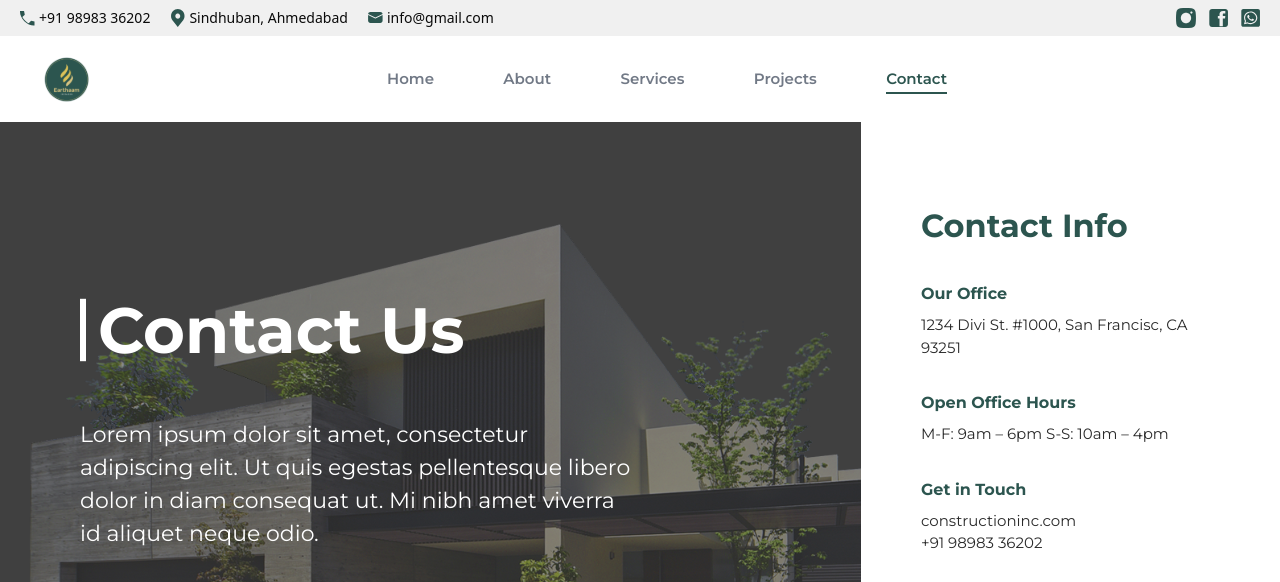
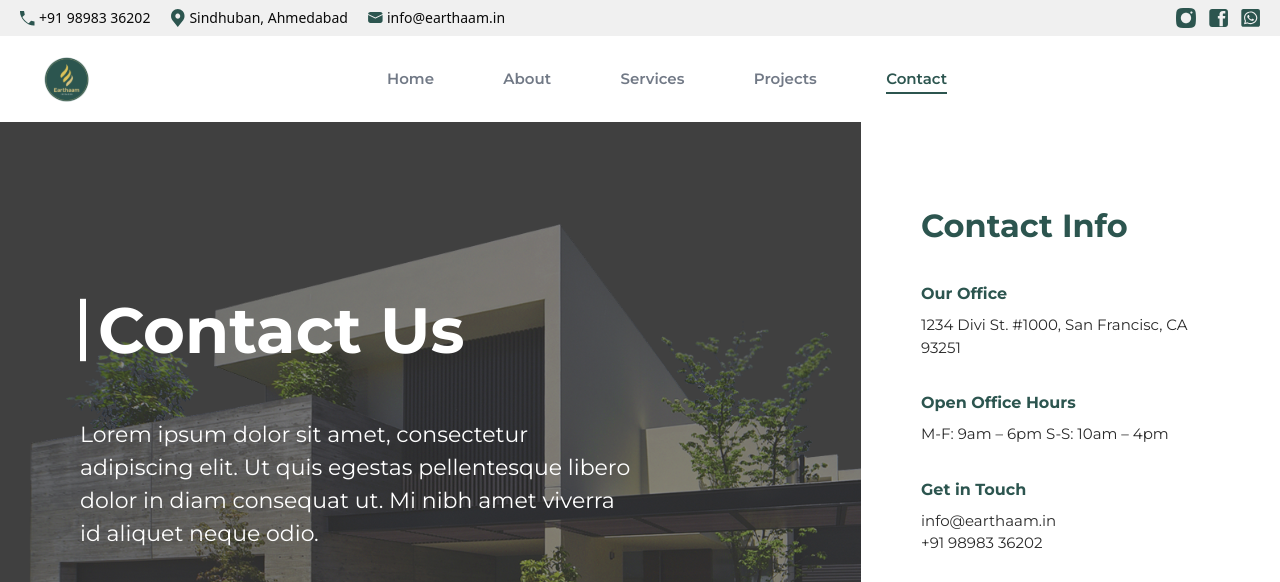
Before and after one commit to Bhanu-code/eartham, a Next.js app: page /contact in a window 1280 px wide. Shown: the top 582 px of the page. Built offline with nearby package versions, Linux system fonts and the light colour scheme.

Commit message:
mail fix

```diff
--- a/src/app/(components)/_Footer.tsx
+++ b/src/app/(components)/_Footer.tsx
@@ -16,8 +16,8 @@ const _Footer = () => {
     { href: "/about_lk", label: "About Us" },
     { href: "/services", label: "Services" },
     { href: "/projects", label: "Projects" },
-    { href: "/up_coming", label: "Up Coming" },
-    { href: "/contact_lk", label: "Contact Us" }
+    { href: "", label: "Up Coming" },
+    { href: "/contact", label: "Contact Us" }
   ];
 
   const footerIcons = [
--- a/src/app/(components)/_NavSocial.tsx
+++ b/src/app/(components)/_NavSocial.tsx
@@ -25,7 +25,7 @@ const _NavSocial = () => {
                     </div>
                     <div className='flex space-x-1 items-center hover:text-gray-700 transition-colors duration-200'>
                         <Image src={MailIcon} height={15} width={15} alt='mail icon' />
-                        <span>info@gmail.com</span>
+                        <span>info@earthaam.in</span>
                     </div>
                 </div>
 
@@ -74,7 +74,7 @@ const _NavSocial = () => {
                         </div>
                         <div className='flex space-x-1 items-center hover:text-gray-700 transition-colors duration-200'>
                             <Image src={MailIcon} height={14} width={14} alt='mail icon' />
-                            <span className="truncate max-w-[100px] sm:max-w-none">info@gmail.com</span>
+                            <span className="truncate max-w-[100px] sm:max-w-none">info@earthaam.in</span>
                         </div>
                     </div>
                 </div>
--- a/src/app/(components)/contact/Hero.tsx
+++ b/src/app/(components)/contact/Hero.tsx
@@ -88,7 +88,7 @@ const Hero: React.FC = () => {
               Get in Touch
             </h3>
             <p className="text-[#2A2A2A] montserrat-400 text-[13px] sm:text-[14px] md:text-[15px] mt-2">
-              constructioninc.com
+              info@earthaam.in
             </p>
             <p className="text-[#2A2A2A] montserrat-400 text-[13px] sm:text-[14px] md:text-[15px]">
               +91 98983 36202
```
Also changed, not shown: src/app/(components)/contact/ContactForm.tsx (+7 -5 lines).
